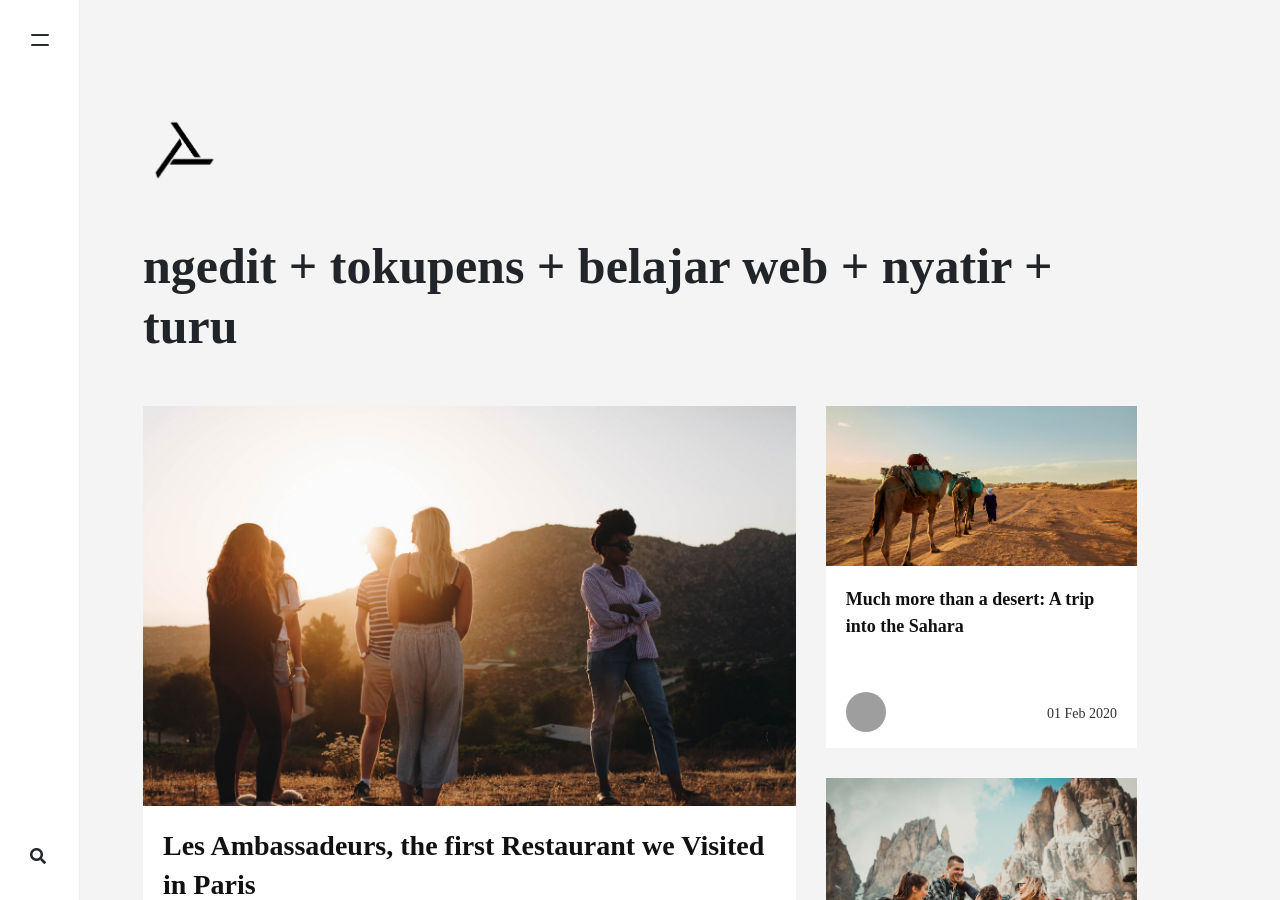
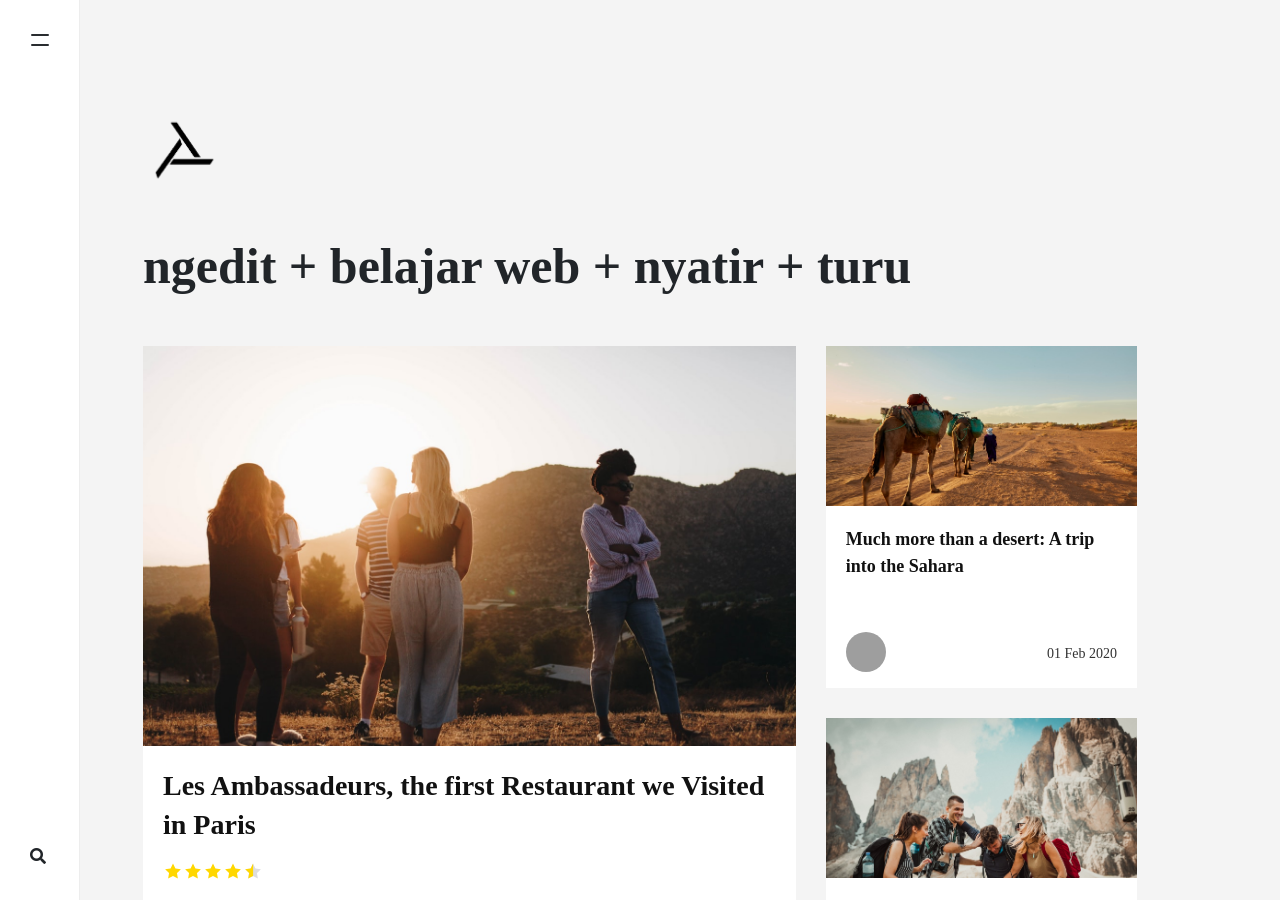
Before and after one commit to karimiariq/karimiariqn.github.io, a Jekyll site: the page built from index.html, in a window 1280 px wide and 900 px high. Built offline with Jekyll 4.4.1, drawn with Linux system fonts in a browser that asks for light colours; nearby versions of some CDN libraries; the list of posts is cut into pages by our own code; comment, search, counter and statistics services are not loaded; grey boxes are pictures that could not be loaded.

Commit message:
Update _config.yml

```diff
--- a/_config.yml
+++ b/_config.yml
@@ -1,12 +1,12 @@
 # Site
 name: "karimiariqn"
 title: "karimiariqn"
-description: "ngedit + tokupens + belajar web + nyatir + turu"
+description: "ngedit + belajar web + nyatir + turu"
 logo: 'assets/images/logo.png'
 favicon: 'assets/images/logo.png'
 baseurl:
 google_analytics: 'UA-xxxxxxxx-1'
-disqus: 'demowebsite'
+disqus: 'karimiariqn'
 mailchimp-list:
 include: ["_pages"]
 permalink: /:title/
```
